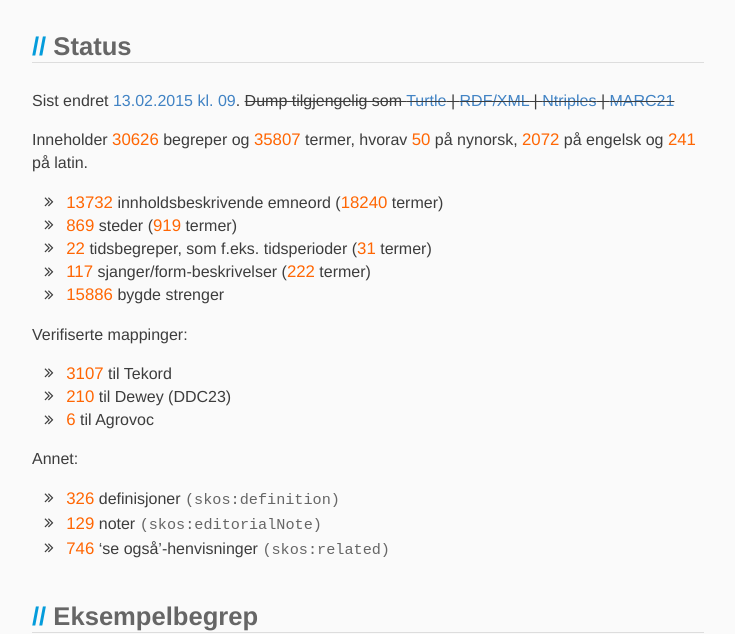
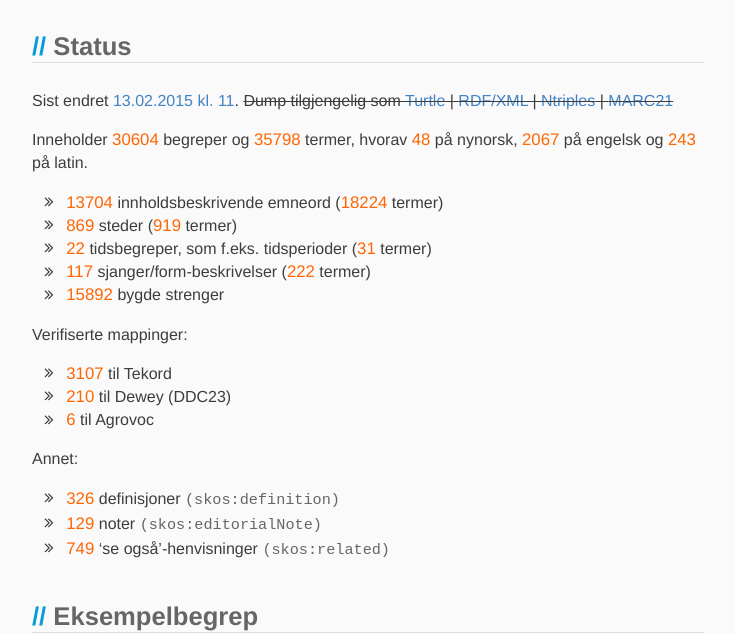
Before and after one commit to realfagstermer/realfagstermer.github.io, a Jekyll site: the page built from index.html, in a window 1280 px wide. Shown: the part 318-952 px from the top of the page, without its empty margins (272-1007 px from the left). Built offline with Jekyll 4.4.1, drawn with Linux system fonts in a browser that asks for light colours; nearby versions of some CDN libraries; Markdown is read by kramdown in place of the engine named in the settings.

Commit message:
Update stats

```diff
--- a/_data/stats_current.json
+++ b/_data/stats_current.json
@@ -1,9 +1,9 @@
 {
-  "concepts": 30626,
-  "conceptsWithoutStrings": 14740,
+  "concepts": 30604,
+  "conceptsWithoutStrings": 14712,
   "facets": {
     "ComplexSubject": {
-      "concepts": 15886,
+      "concepts": 15892,
       "prefLabels": {},
       "terms": 0
     },
@@ -57,19 +57,19 @@
     },
     "Topic": {
       "altLabels": {
-        "en": 93,
-        "la": 7,
-        "nb": 2172,
-        "nn": 7
+        "en": 89,
+        "la": 5,
+        "nb": 2189,
+        "nn": 6
       },
-      "concepts": 13732,
+      "concepts": 13704,
       "prefLabels": {
-        "en": 1955,
-        "la": 233,
-        "nb": 13732,
-        "nn": 41
+        "en": 1954,
+        "la": 237,
+        "nb": 13704,
+        "nn": 40
       },
-      "terms": 18240
+      "terms": 18224
     }
   },
   "features": {
@@ -79,7 +79,7 @@
     "editorialNote": 129,
     "exactMatch": 3265,
     "narrowMatch": 34,
-    "related": 746,
+    "related": 749,
     "relatedMatch": 1
   },
   "mappings": {
@@ -88,12 +88,12 @@
     "tekord": 3107
   },
   "terms": {
-    "null": 509,
-    "_sum": 35807,
-    "en": 2072,
-    "la": 241,
-    "nb": 32935,
-    "nn": 50
+    "null": 510,
+    "_sum": 35798,
+    "en": 2067,
+    "la": 243,
+    "nb": 32930,
+    "nn": 48
   },
-  "ts": 1423818401
+  "ts": 1423825627
 }
```
Also changed, not shown: _data/stats.json.
